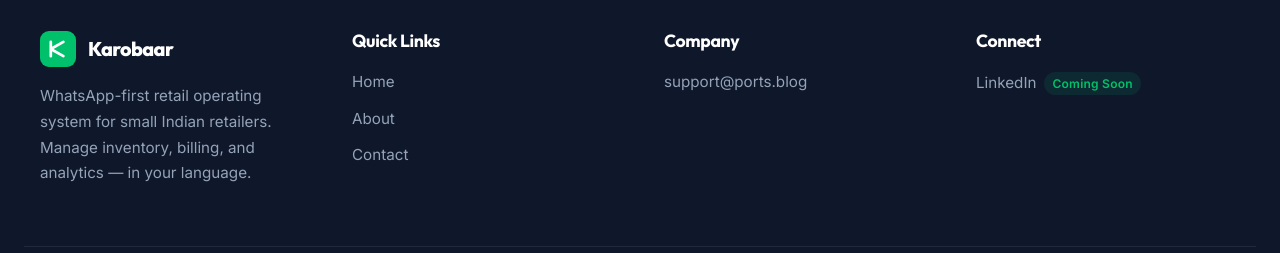
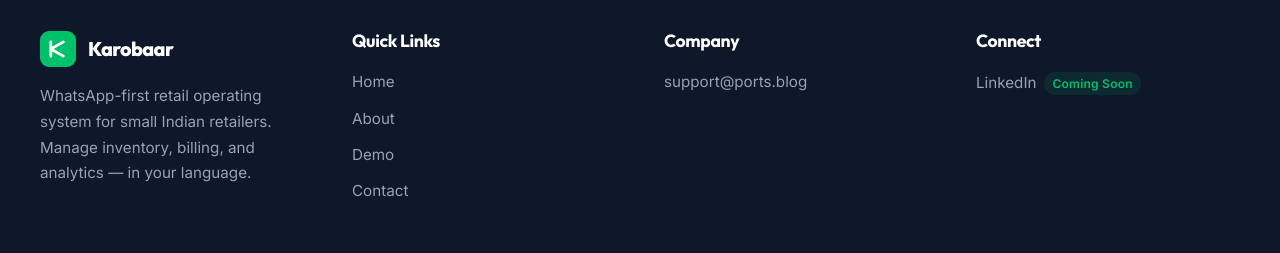
Before and after one commit to korrakiran/karobaar_web, a React (Vite) app: page /demo in a window 1280 px wide. Shown: the part 1378-1631 px from the top of the page. Built offline with nearby package versions, Linux system fonts and the light colour scheme.

Commit message:
Fix: add Demo page to Quick Links in the Footer

```diff
--- a/src/components/Footer.jsx
+++ b/src/components/Footer.jsx
@@ -52,7 +52,7 @@
             Quick Links
           </h4>
           <div style={{ display: 'flex', flexDirection: 'column', gap: 12 }}>
-            {['/', '/about', '/contact'].map((path) => (
+            {['/', '/about', '/demo', '/contact'].map((path) => (
               <Link
                 key={path}
                 to={path}
```
